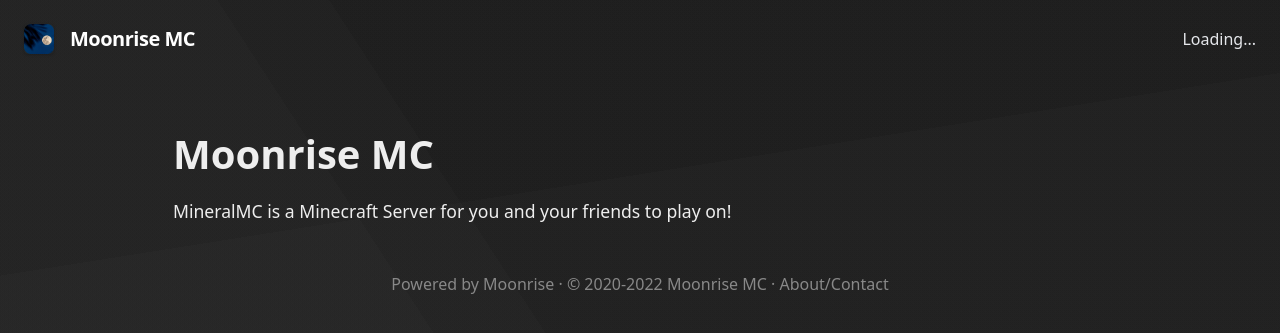
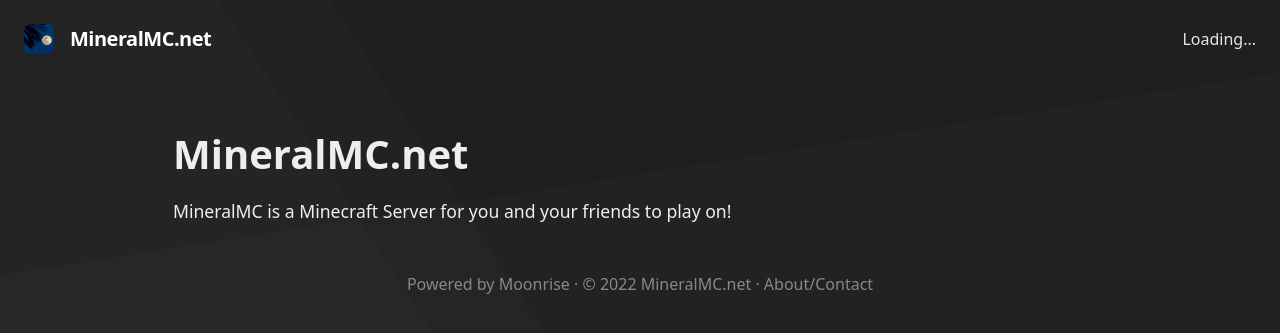
Before and after one commit to KroyzPlayz/mineralmcwebsite, a Jekyll site: the page built from docs/about.md, in a window 1280 px wide. Shown: the top 333 px of the page. Built offline with Jekyll 4.4.1, drawn with Linux system fonts in a browser that asks for light colours; our own code applies the rules of GitHub Pages for plain Markdown files.

Commit message:
Update _config.yml

```diff
--- a/docs/_config.yml
+++ b/docs/_config.yml
@@ -1,24 +1,24 @@
 # Set this website's info
 # Change "coffeebank" to your GitHub username
 # Change "moonrise" to your repository name
-url: "https://coffeebank.github.io"
-baseurl: "/moonrise"
+url: "https://mineralmc.net"
+baseurl: "/"
 siteIcon: /media/android-chrome-192x192.png
-siteYear: 2020
+siteYear: 2022
 siteFooterlink: /about
 showinSearchEngines: true
 # googleAnalyticsID: (uncomment to use)
 
 
 # Set basic server info
-serverName: Moonrise MC
+serverName: MineralMC.net
 serverDescription: A Minecraft server where we have lots of fun!
-serverIP: 31.41.59.26:5358
+serverIP: play.mineralmc.net
 useBedrockForOnlineStatus: false
 
 
 # Discord information
-discordInvite: https://discord.gg/minecraft
+discordInvite: https://discord.gg/mineralmc
 discordServerID: 299881420891881473
 discordChannelID: 450428756855750666
 
```
